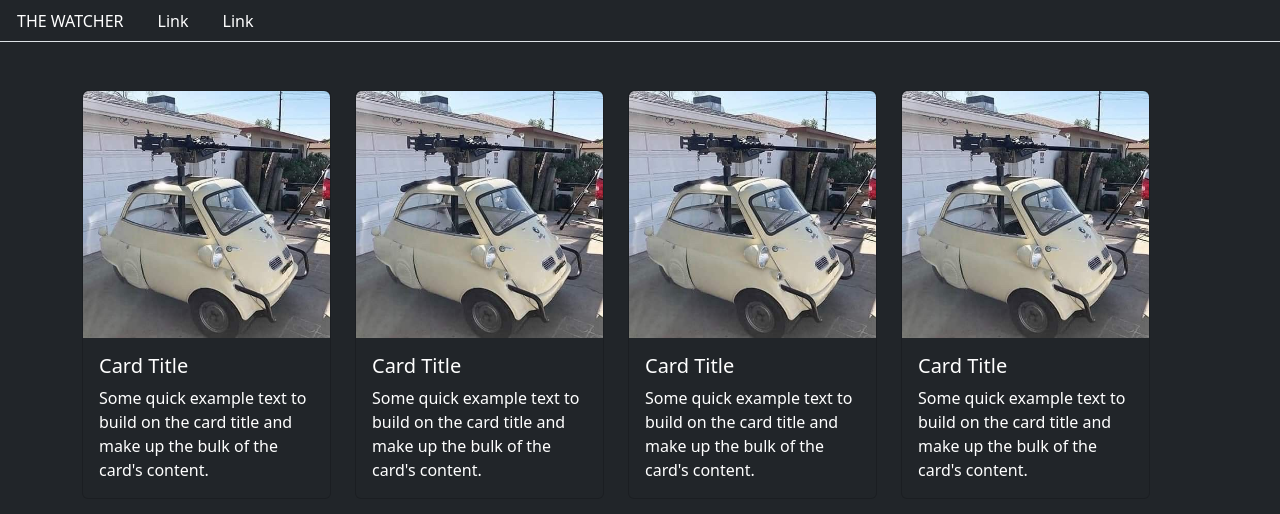
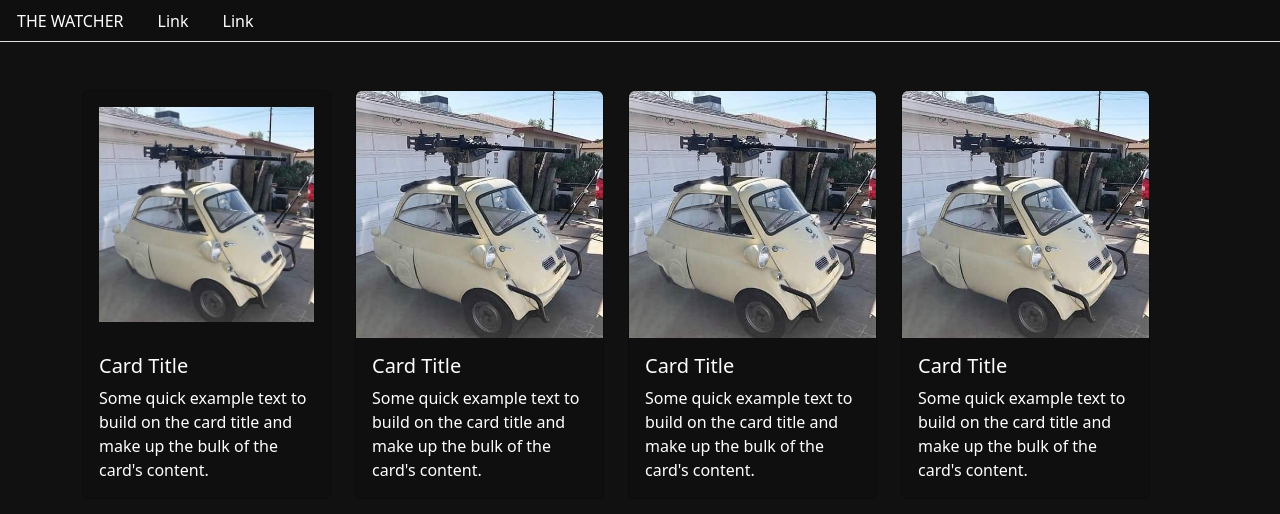
Before and after one commit to Janucat/the-watcher, a plain HTML site: page index.html in a window 1280 px wide. Drawn offline with nearby package versions, Linux system fonts and the light colour scheme.

Commit message:
Update index.html

```diff
--- a/index.html
+++ b/index.html
@@ -1,17 +1,28 @@
 <!DOCTYPE html>
 <html lang="en">
 <head>
+    <title>The Watcher Journal</title>
     <meta charset="UTF-8">
     <meta name="viewport" content="width=device-width, initial-scale=1.0">
-    <title>Document</title>
+    <style>
+
+        .black-bg {
+            background-color: #111111 !important;
+        }
+        .dark-bg {
+            background-color: #0f0f0f !important;
+        }
+
+
+    </style>
 
     <!-- Latest compiled and minified CSS -->
     <link href="https://cdn.jsdelivr.net/npm/bootstrap@5.3.3/dist/css/bootstrap.min.css" rel="stylesheet">
 
 </head>
-<body class="bg-dark text-white">
+<body class="black-bg text-white">
 
-    <ul class="nav nav-tabs">
+    <ul class="dark-bg nav nav-tabs">
         <li class="nav-item">
             <a class="nav-link text-white" href="#">THE WATCHER</a>
         </li>
@@ -30,12 +41,12 @@
 
                 <div class="col-lg-6">
                     <a href="#" class="text-decoration-none">
-                        <div class="card bg-dark text-white rounded">
-                        <img src="res/autocross.jpg" class="card-img-top rounded-top" alt="Card image">
-                        <div class="card-body">
-                            <h5 class="card-title">Card Title</h5>
-                            <p class="card-text">Some quick example text to build on the card title and make up the bulk of the card's content.</p>
-                        </div>
+                        <div class="card dark-bg text-white rounded">
+                            <img src="res/autocross.jpg" class="card-img-top rounded p-3" alt="Card image">
+                            <div class="card-body">
+                                <h5 class="card-title">Card Title</h5>
+                                <p class="card-text">Some quick example text to build on the card title and make up the bulk of the card's content.</p>
+                            </div>
                         </div>
                     </a>
 
@@ -43,7 +54,7 @@
 
                 <div class="col-lg-6">
                     <a href="#" class="text-decoration-none">
-                        <div class="card bg-dark text-white rounded">
+                        <div class="card dark-bg text-white rounded">
                         <img src="res/autocross.jpg" class="card-img-top rounded-top" alt="Card image">
                         <div class="card-body">
                             <h5 class="card-title">Card Title</h5>
@@ -58,7 +69,7 @@
 
                 <div class="col-lg-6">
                     <a href="#" class="text-decoration-none">
-                        <div class="card bg-dark text-white rounded">
+                        <div class="card dark-bg text-white rounded">
                         <img src="res/autocross.jpg" class="card-img-top rounded-top" alt="Card image">
                         <div class="card-body">
                             <h5 class="card-title">Card Title</h5>
@@ -70,7 +81,7 @@
 
                 <div class="col-lg-6">
                     <a href="#" class="text-decoration-none">
-                        <div class="card bg-dark text-white rounded">
+                        <div class="card dark-bg text-white rounded">
                         <img src="res/autocross.jpg" class="card-img-top rounded-top" alt="Card image">
                         <div class="card-body">
                             <h5 class="card-title">Card Title</h5>
```
